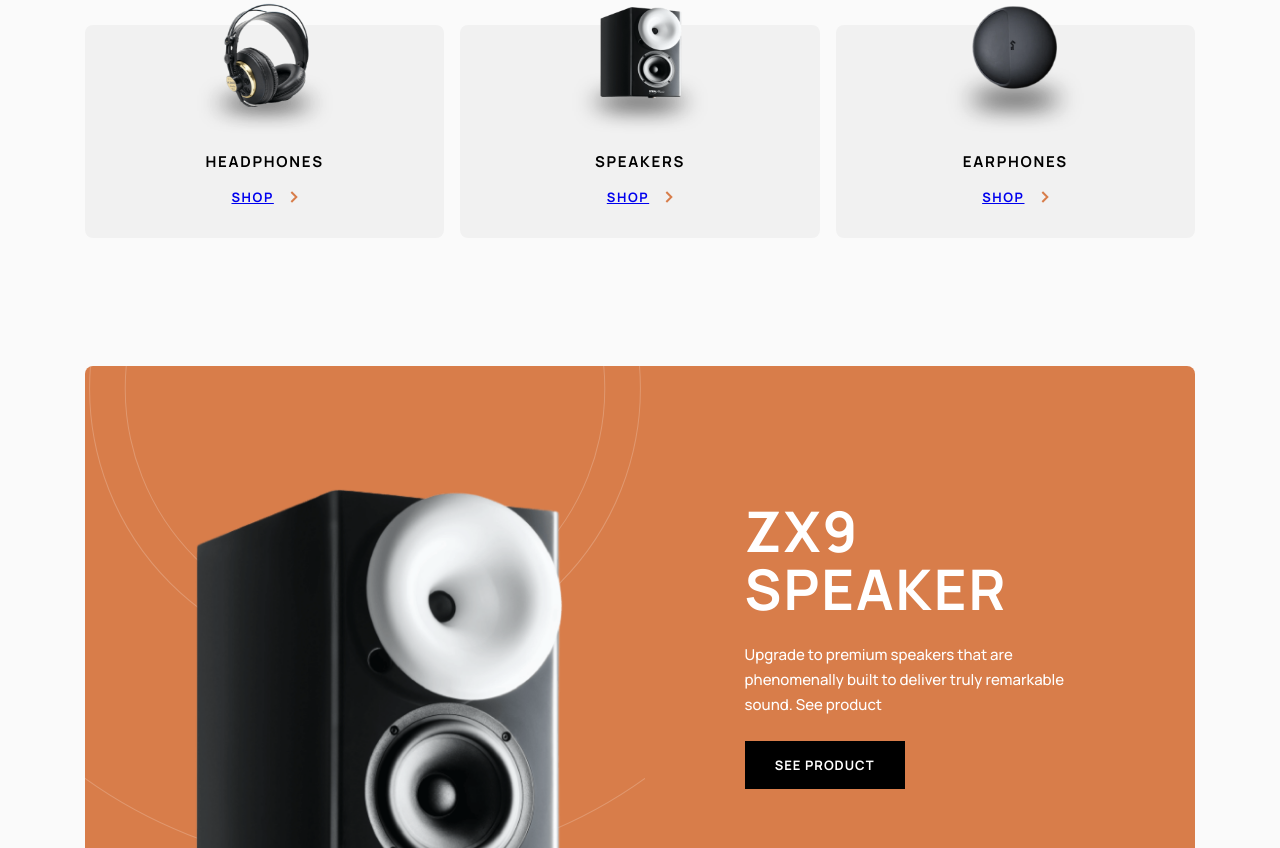
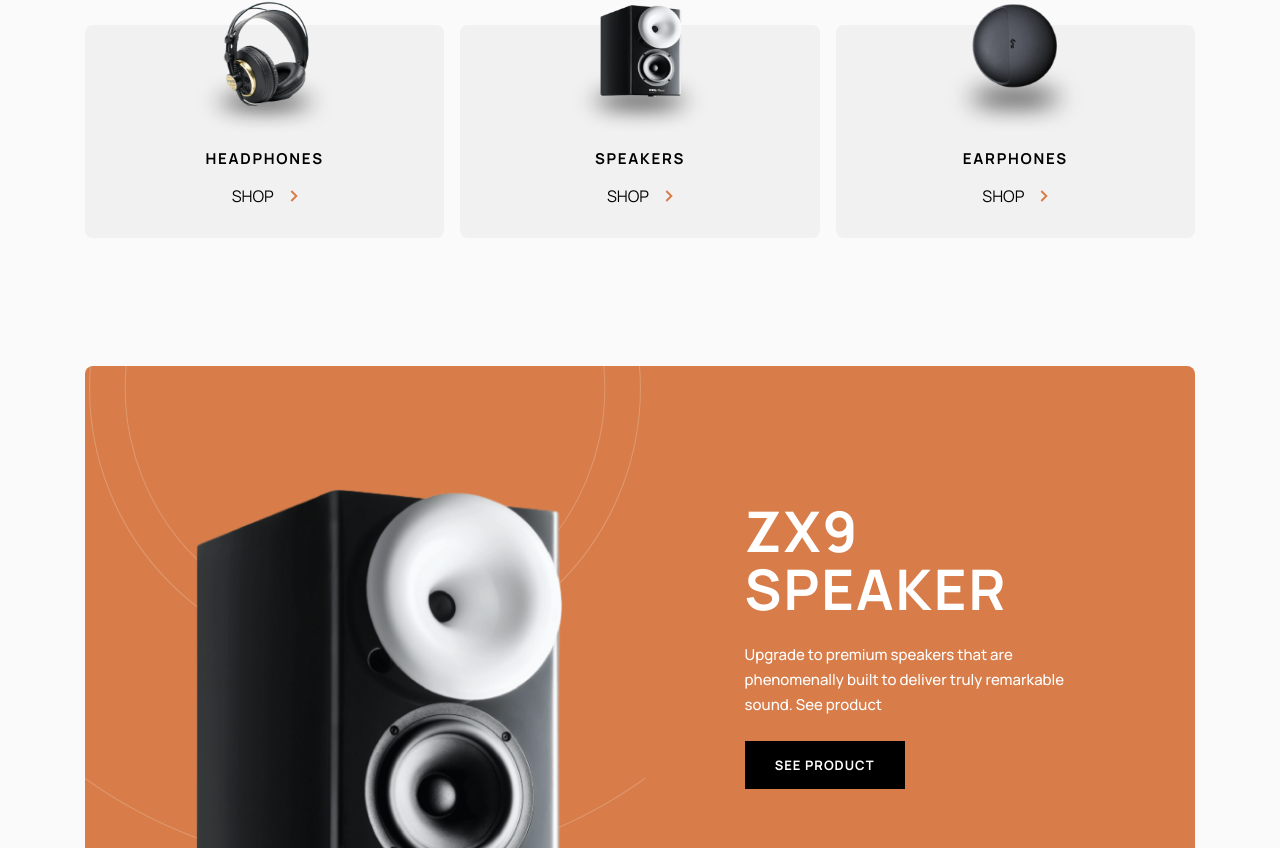
Before and after one commit to David-Henery4/Audiophile-Ecommerce-site, a React (Create React App) app: page / in a window 1280 px wide. Shown: the part 832-1680 px from the top of the page. Built offline with nearby package versions, Linux system fonts and the light colour scheme.

Commit message:
general-pages-functional-pre-cart-functionality

```diff
--- a/src/App.js
+++ b/src/App.js
@@ -19,7 +19,7 @@ function App() {
       <Wrapper>
         <Navbar />
         <Routes>
-          <Route path="*" element={<Home />} />
+          <Route path="/" element={<Home />} />
           <Route path="category/:categoryName" element={<Category />} />
           <Route path="product/:productSlug" element={<Product />} />
           <Route path="checkout" element={<Checkout/>}/>
--- a/src/components/Home/ProductsShowcase.js
+++ b/src/components/Home/ProductsShowcase.js
@@ -1,4 +1,5 @@
 import React from "react";
+import { Link } from "react-router-dom";
 import { Product1Img, Product2Img, Product3Img } from "../../assets/home/mobile";
 import {ProductPattern, Product1ImgDesk, Product2ImgDesk, Product3ImgDesk} from "../../assets/home/desktop";
 import {ShowcaseImg2Tab, ShowcaseImg1Tab, ShowcaseImg3Tab} from "../../assets/home/tablet";
@@ -7,6 +8,7 @@ import {ShowcaseImg2Tab, ShowcaseImg1Tab, ShowcaseImg3Tab} from "../../assets/ho
 const ProductsShowcase = () => {
   return (
     <section className="products">
+      {/* SHOWCASE ONE */}
       <div className="products-box products-box-1">
         <ProductPattern className="products-box-1__pattern" />
         <picture className="products-box-1__picture">
@@ -27,12 +29,14 @@ const ProductsShowcase = () => {
             Upgrade to premium speakers that are phenomenally built to deliver
             truly remarkable sound. See product
           </p>
+          <Link to="/product/zx9-speaker">
             <button className="products-box-1__btn btn-basic-3">
               SEE PRODUCT
             </button>
+          </Link>
         </div>
       </div>
-      {/**/}
+      {/*SHOWCASE TWO*/}
       <div className="products-box products-box-2">
         <picture>
           <source srcSet={Product2ImgDesk} media="(min-width:59.37em)" />
@@ -44,9 +48,13 @@ const ProductsShowcase = () => {
           />
         </picture>
         <h4 className="products-box-2__title">ZX7 speaker</h4>
-        <button className="products-box-2__btn btn-basic-2">SEE PRODUCT</button>
+        <Link to="/product/zx7-speaker">
+          <button className="products-box-2__btn btn-basic-2">
+            SEE PRODUCT
+          </button>
+        </Link>
       </div>
-      {/**/}
+      {/*SHOWCASE THREE*/}
       <div className="products-box products-box-3">
         <div className="products-box-3-side-1">
           <picture>
@@ -61,9 +69,11 @@ const ProductsShowcase = () => {
         </div>
         <div className="products-box-3-side-2">
           <h4 className="products-box-3__title">YX1 earphones</h4>
+          <Link to="/product/yx1-earphones">
             <button className="products-box-3__btn btn-basic-2">
               SEE PRODUCT
             </button>
+          </Link>
         </div>
       </div>
     </section>
--- a/src/components/category/CategoryProductsWrap.js
+++ b/src/components/category/CategoryProductsWrap.js
@@ -2,7 +2,6 @@ import React from "react";
 import CategoryProduct from "./CategoryProduct";
 
 const CategoryProductsWrap = ({ categoryData }) => {
-  console.log(categoryData)
   return (
     <div className="category-products">
       {categoryData.map((item, i) => {
--- a/src/components/repeating/CategoryList.js
+++ b/src/components/repeating/CategoryList.js
@@ -17,7 +17,7 @@ const CategoryList = ({ isProductPage = false }) => {
           alt="headphones"
         />
         <p className="categories-box__name">HEADPHONES</p>
-        <Link className="categories-box-btn" to={`/category/${"headphones"}`}>
+        <Link className="categories-box-btn" to="/category/headphones">
           <p className="categories-box-btn__text">SHOP</p>
           <ArrowRight className="categories-box-btn__icon" />
         </Link>
@@ -26,7 +26,7 @@ const CategoryList = ({ isProductPage = false }) => {
         <div className="categories-box-underlay"></div>
         <img className="categories-box__image" src={speakers} alt="speakers" />
         <p className="categories-box__name">SPEAKERS</p>
-        <Link className="categories-box-btn" to={`/category/${"speakers"}`}>
+        <Link className="categories-box-btn" to="/category/speakers">
           <p className="categories-box-btn__text">SHOP</p>
           <ArrowRight className="categories-box-btn__icon" />
         </Link>
@@ -41,7 +41,7 @@ const CategoryList = ({ isProductPage = false }) => {
         <p className="categories-box__name">EARPHONES</p>
         <Link
           className="categories-box-btn"
-          to={`/category/${"earphones"}`}
+          to="/category/earphones"
         >
           <p className="categories-box-btn__text">SHOP</p>
           <ArrowRight className="categories-box-btn__icon" />
--- a/src/layout/Footer.js
+++ b/src/layout/Footer.js
@@ -2,6 +2,7 @@ import React, { useEffect, useState } from "react";
 import { useLocation } from "react-router-dom";
 import linkListData from "../link-list-data/linkListData";
 import {Logo, Facebook, Instagram, Twitter} from "../assets/svgsComps";
+import { Link } from "react-router-dom";
 
 // "p" will be <Link> (temp)
 
@@ -19,8 +20,10 @@ const Footer = () => {
       <ul className="footer-links sub-title-style">
         {linkListData.map((li) => {
           return (
-            <li key={li.id} className="footer-links__link">
-              <p>{li.linkTo}</p>
+            <li key={li.id}>
+              <Link to={li.path} className="footer-links__link">
+                <p>{li.linkTo}</p>
+              </Link>
             </li>
           );
         })}
--- a/src/layout/Navbar.js
+++ b/src/layout/Navbar.js
@@ -13,13 +13,17 @@ const Navbar = () => {
           <Burger />
         </div>
         <div className="navbar-logo">
-          <Logo />
+          <Link to="/">
+            <Logo/>
+          </Link>
         </div>
         <ul className="navbar-links sub-title-style">
           {linkListData.map((li) => {
             return (
-              <li className="navbar-links__link" key={li.id}>
-                <p>{li.linkTo}</p>
+              <li key={li.id}>
+                <Link to={li.path} className="navbar-links__link">
+                  <p>{li.linkTo}</p>
+                </Link>
               </li>
             );
           })}
--- a/src/link-list-data/linkListData.js
+++ b/src/link-list-data/linkListData.js
@@ -1,19 +1,23 @@
 const linkListData = [
   {
     id: 1,
-    linkTo: "HOME"
+    linkTo: "HOME",
+    path: "/",
   },
   {
     id: 2,
-    linkTo: "HEADPHONES"
+    linkTo: "HEADPHONES",
+    path: "/category/headphones",
   },
   {
     id: 3,
-    linkTo: "SPEAKERS"
+    linkTo: "SPEAKERS",
+    path: "/category/speakers",
   },
   {
     id: 4,
-    linkTo: "EARPHONES"
+    linkTo: "EARPHONES",
+    path: "/category/earphones",
   },
 ];
 
--- a/src/sass/components/_btns.scss
+++ b/src/sass/components/_btns.scss
@@ -33,4 +33,7 @@
   font-weight: $fontWeightMedium;
   line-height: 25px;
   font-family: $fontFamily;
+  &:hover{
+    cursor: pointer;
+  }
 }
--- a/src/sass/components/_category-list.scss
+++ b/src/sass/components/_category-list.scss
@@ -51,11 +51,15 @@
       letter-spacing: .107rem;
       align-self: flex-end;
     }
-    &-btn{
+    &-btn,
+    &-btn:link,
+    &-btn:visited{
       @include flex-cen-cen;
       gap: 1rem;
       grid-column: 4/6;
       grid-row: 3/4;
+      text-decoration: none;
+      color: $black;
       &__text{
         font-size: 13px;
         letter-spacing: .1rem;
--- a/src/sass/components/_products-showcase.scss
+++ b/src/sass/components/_products-showcase.scss
@@ -48,6 +48,7 @@
     &__text-wrap{
       @include flex-cen-cen-col;
       gap: 2rem;
+      z-index: 5;
       @include respond (lap){
         align-items: flex-start;
         gap: 1.5rem;
--- a/src/sass/layout/_footer.scss
+++ b/src/sass/layout/_footer.scss
@@ -54,8 +54,12 @@
       grid-row: 2/3;
       justify-content: flex-end;
     }
-  }
-  &__link {
+    &__link,
+    &__link:link,
+    &__link:visited {
+      color: $white;
+      text-decoration: none;
+    }
   }
   &__desc {
     grid-column: 2/10;
--- a/src/sass/layout/_navbar.scss
+++ b/src/sass/layout/_navbar.scss
@@ -4,6 +4,7 @@
   background-color: $black; // could be temp
   display: grid;
   grid-template-columns: 1fr repeat(8, 11%) 1fr;
+  z-index: 5;
   @include respond (lrgDesk){
     grid-template-columns: 1fr repeat(8, 138.75px) 1fr;
   }
@@ -30,7 +31,11 @@
       @include flex-cen-cen-col;
       flex-direction: row;
     }
-    &__link {
+    &__link,
+    &__link:link,
+    &__link:visited {
+      color: $white;
+      text-decoration: none;
     }
   }
   &-logo {
```
Lines whose indentation alone changed are shown as unchanged.
